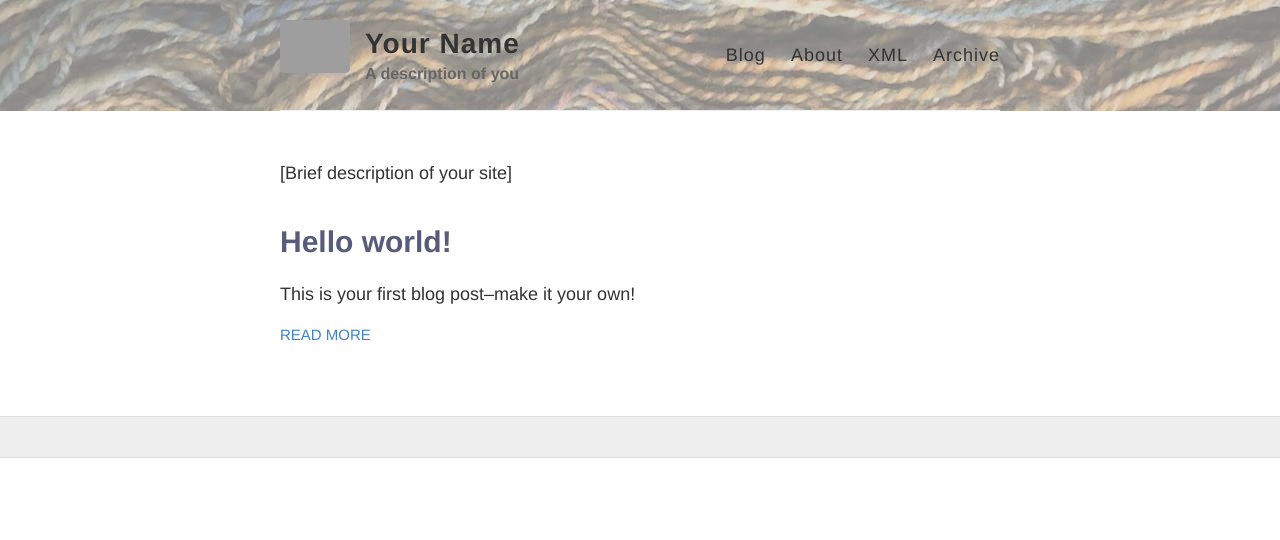
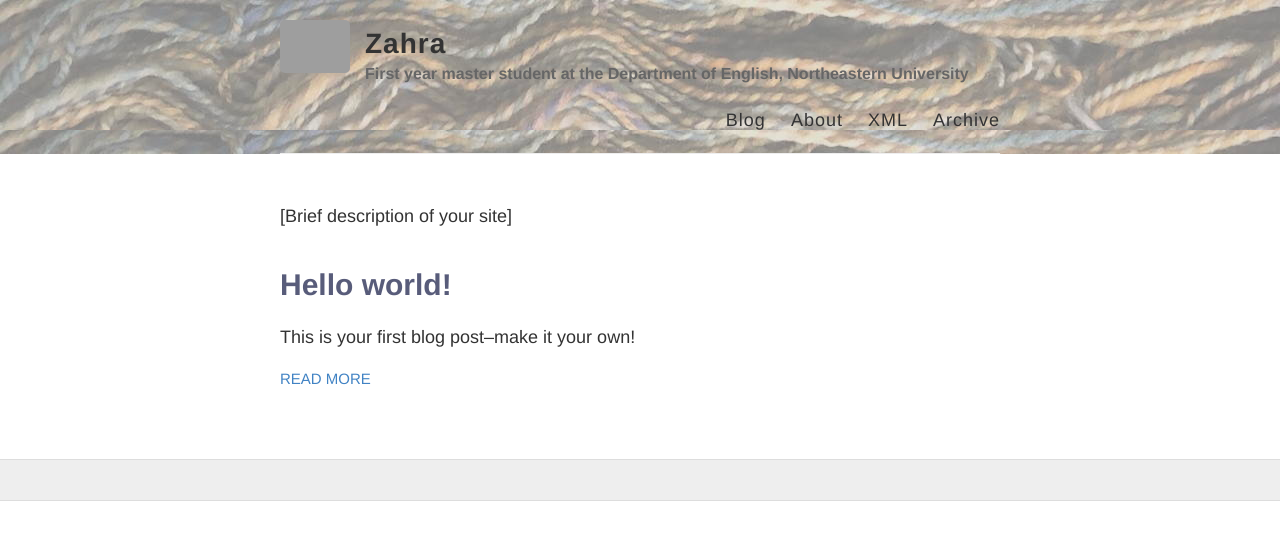
Before and after one commit to aliyeva2016/aliyeva2016.github.io, a Jekyll site: the page built from index.html, in a window 1280 px wide. Shown: the top 540 px of the page. Built offline with Jekyll 4.4.1, drawn with Linux system fonts in a browser that asks for light colours; grey boxes are pictures that could not be loaded.

Commit message:
Update _config.yml

```diff
--- a/_config.yml
+++ b/_config.yml
@@ -3,13 +3,13 @@
 #
 
 # Name of your site (displayed in the header)
-name: Your Name
+name: Zahra
 
 # Short bio or description (displayed in the header)
-description: A description of you
+description: First year master student at the Department of English, Northeastern University
 
 # URL of your avatar or profile pic
-avatar: https://raw.githubusercontent.com/[yourusername]/[yourusername].github.io/master/images/[filename].jpg
+avatar: https://raw.githubusercontent.com/aliyeva2016/aliyeva2016.github.io/master/images/images.jpg
 
 #
 # Flags below are optional
```
